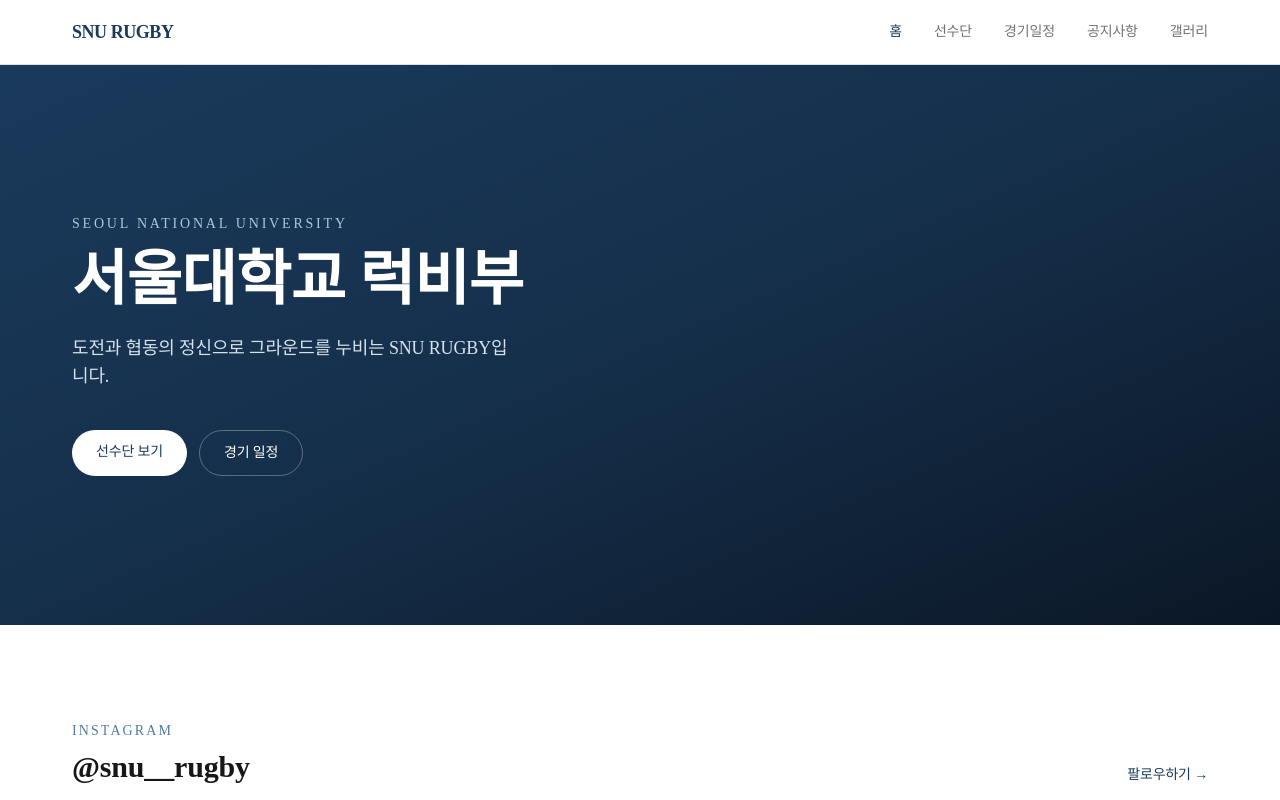
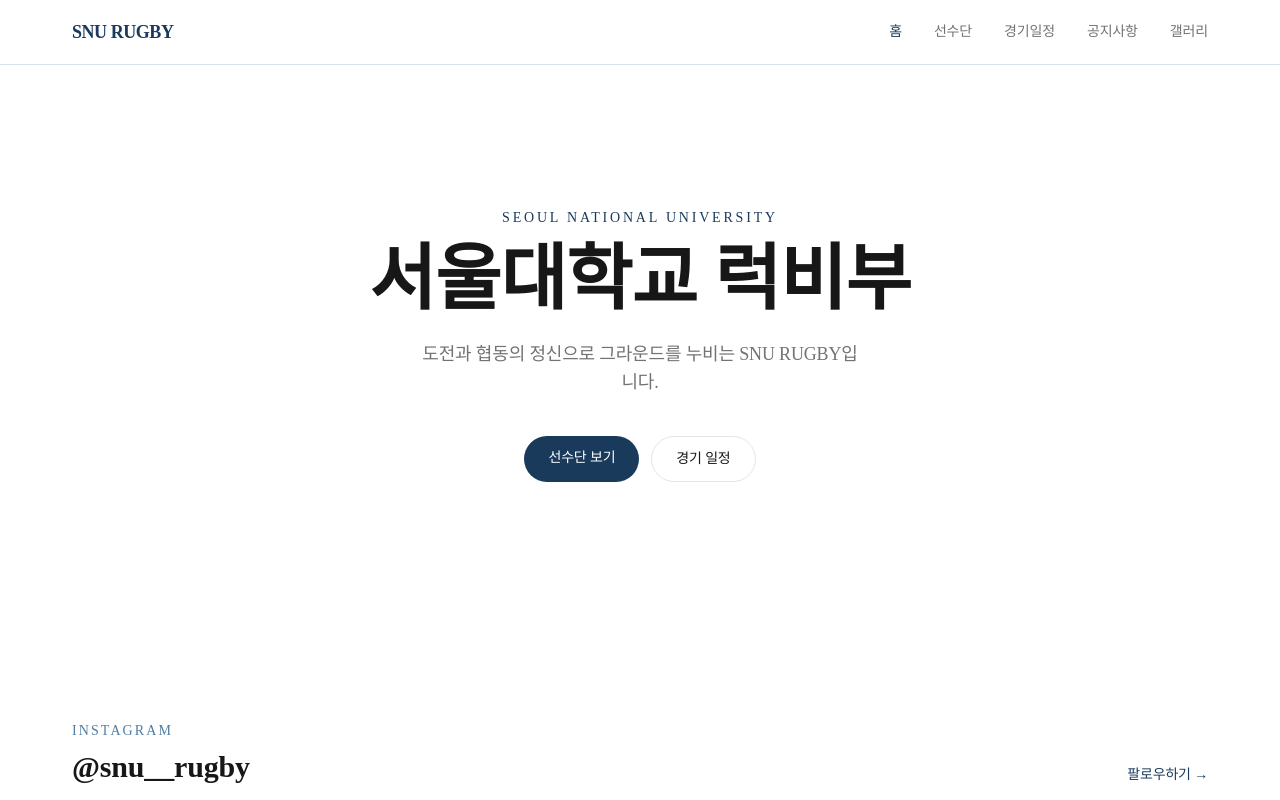
Before and after one commit to leo706706/snu-rugby, a Next.js app: page / in a window 1280 px wide. Shown: the top 800 px of the page. Built offline with nearby package versions, Linux system fonts and the light colour scheme.

Commit message:
Redesign hero section: white background with bold black title, navy accent

```diff
--- a/src/components/home/HeroBanner.tsx
+++ b/src/components/home/HeroBanner.tsx
@@ -2,28 +2,27 @@
 
 export default function HeroBanner() {
   return (
-    <section className="relative overflow-hidden bg-navy-700">
-      <div className="absolute inset-0 bg-gradient-to-br from-navy-600 via-navy-700 to-navy-900" />
-      <div className="container-page relative flex min-h-[70vh] flex-col items-start justify-center py-24 text-white">
-        <p className="text-sm font-medium uppercase tracking-[0.2em] text-navy-200">
+    <section className="bg-white">
+      <div className="container-page flex min-h-[70vh] flex-col items-center justify-center py-24 text-center">
+        <p className="text-sm font-medium uppercase tracking-[0.2em] text-navy">
           Seoul National University
         </p>
-        <h1 className="mt-4 max-w-2xl text-4xl font-semibold leading-tight tracking-tightish sm:text-6xl">
+        <h1 className="mt-4 max-w-3xl text-5xl font-semibold leading-tight tracking-tightish text-neutral-900 sm:text-7xl">
           서울대학교 럭비부
         </h1>
-        <p className="mt-6 max-w-md text-base text-navy-100 sm:text-lg">
+        <p className="mt-6 max-w-md text-base text-neutral-500 sm:text-lg">
           도전과 협동의 정신으로 그라운드를 누비는 SNU RUGBY입니다.
         </p>
         <div className="mt-10 flex gap-3">
           <Link
             href="/players"
-            className="rounded-full bg-white px-6 py-3 text-sm font-medium text-navy transition-colors hover:bg-navy-50"
+            className="rounded-full bg-navy px-6 py-3 text-sm font-medium text-white transition-colors hover:bg-navy-700"
           >
             선수단 보기
           </Link>
           <Link
             href="/schedule"
-            className="rounded-full border border-white/30 px-6 py-3 text-sm font-medium text-white transition-colors hover:bg-white/10"
+            className="rounded-full border border-neutral-200 px-6 py-3 text-sm font-medium text-neutral-900 transition-colors hover:bg-neutral-50"
           >
             경기 일정
           </Link>
```
